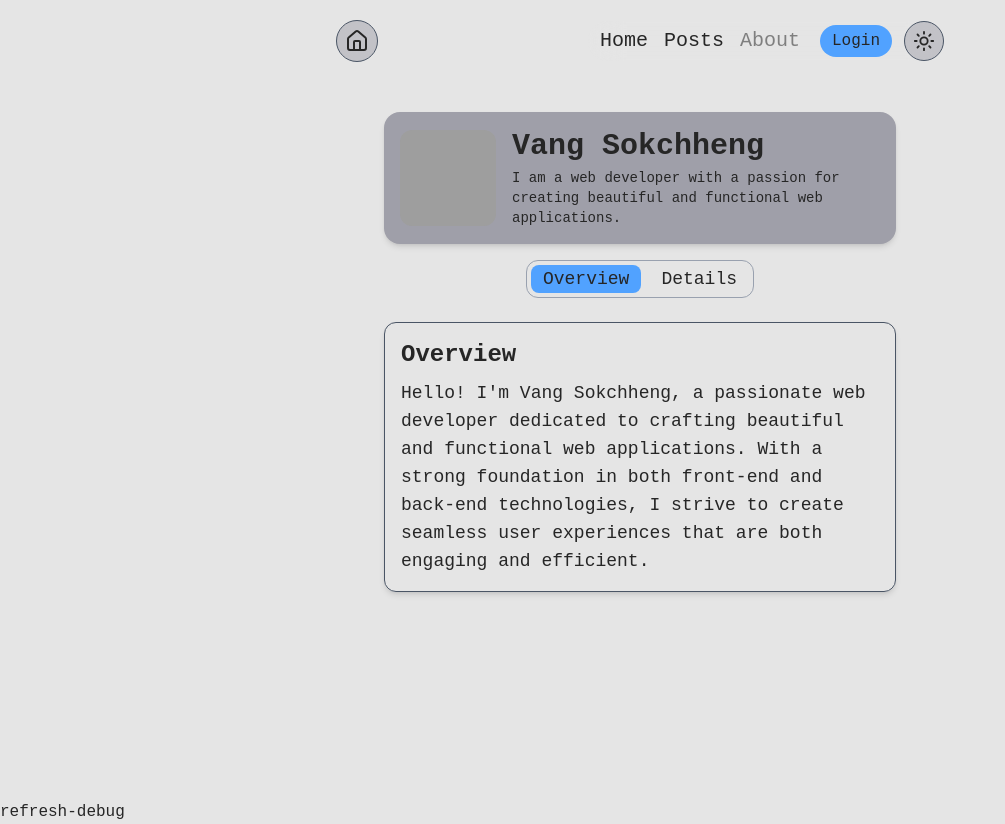
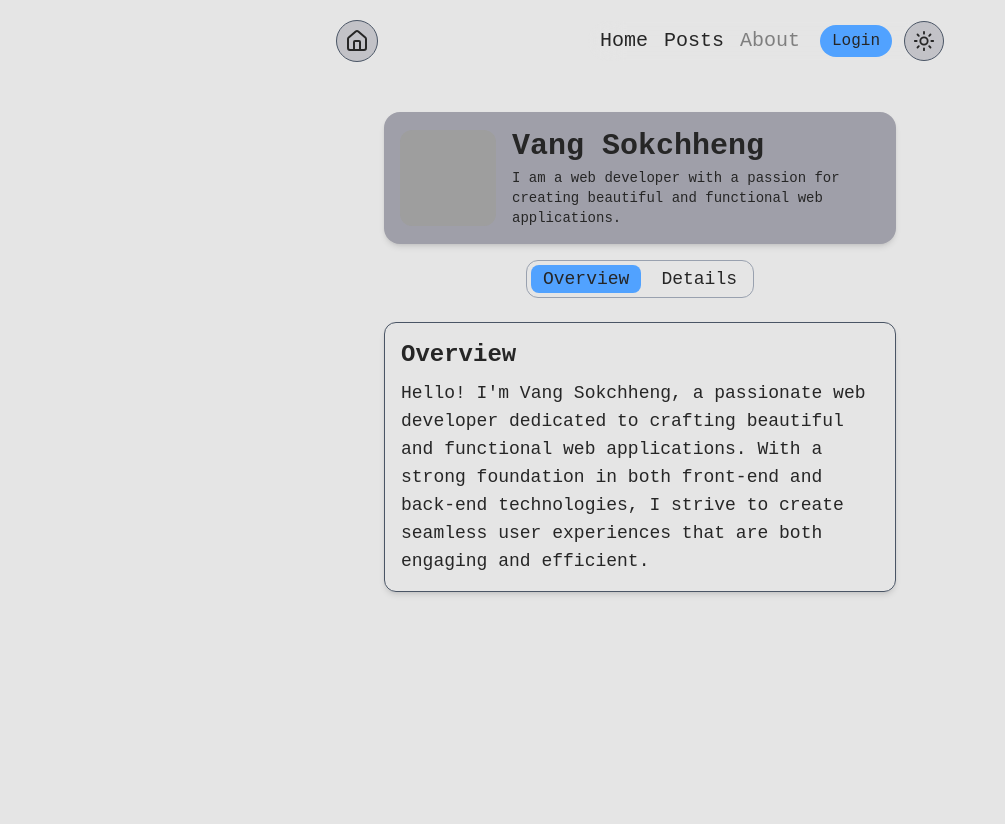
Before and after one commit to chhengz/Mood-Blog, a React (Vite) app: page /about in a window 1280 px wide. Shown: the whole page, without its empty margins (0-1005 px from the left). After the commit the page ends 800 px from the top, so only its background shows below. Built offline with nearby package versions, Linux system fonts and the light colour scheme; grey boxes are pictures that could not be loaded.

Commit message:
clear debug

```diff
--- a/src/components/layout/RootLayout.jsx
+++ b/src/components/layout/RootLayout.jsx
@@ -21,7 +21,7 @@ const RootLayout = () => {
           </div>
         </div>
 
-        <button onClick={() => navigate('/refresh-debug')}>refresh-debug</button>
+        {/* <button onClick={() => navigate('/refresh-debug')}>refresh-debug</button> */}
       </div>
     </>
   );
```
Also changed, not shown: src/App.jsx (+4 -4 lines).
